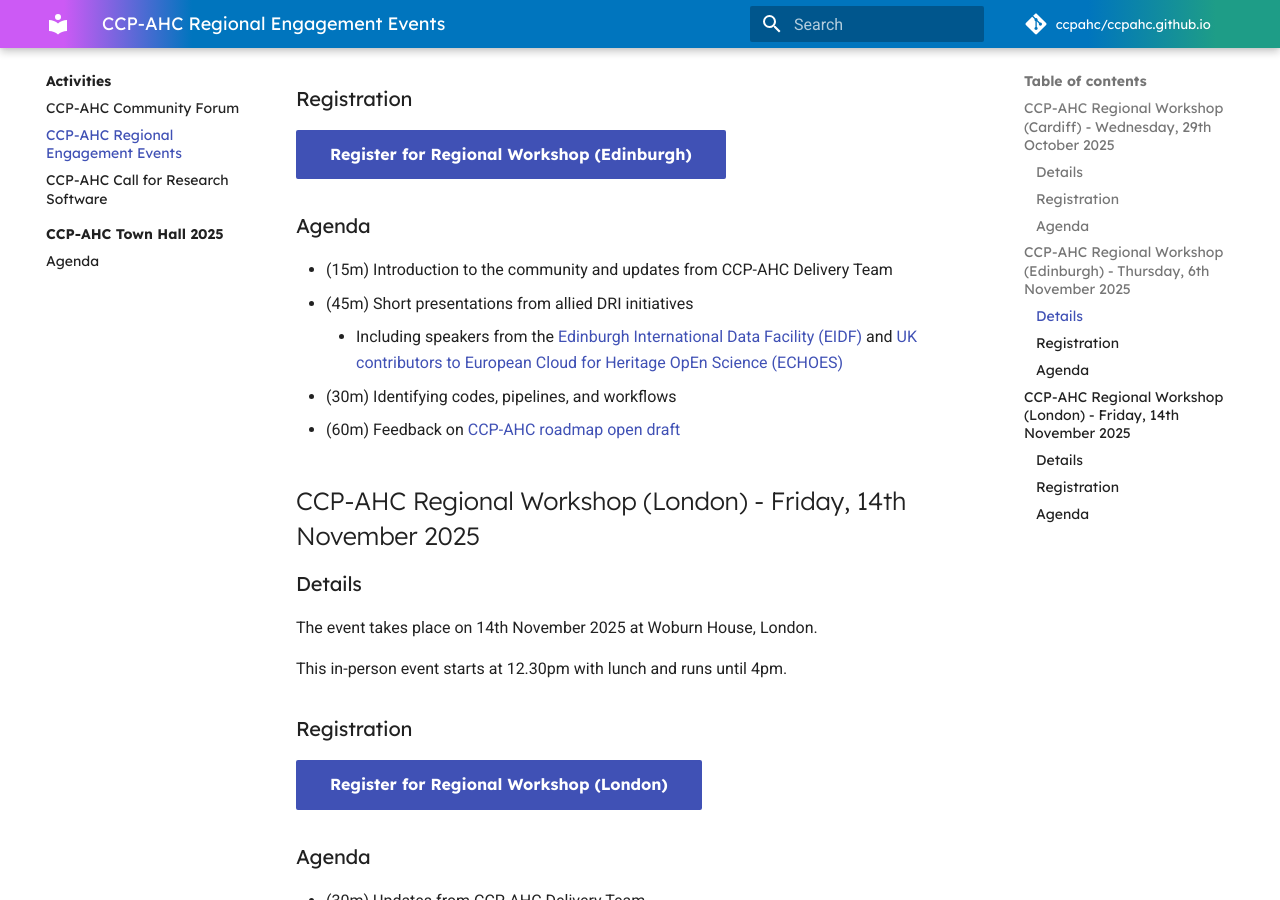
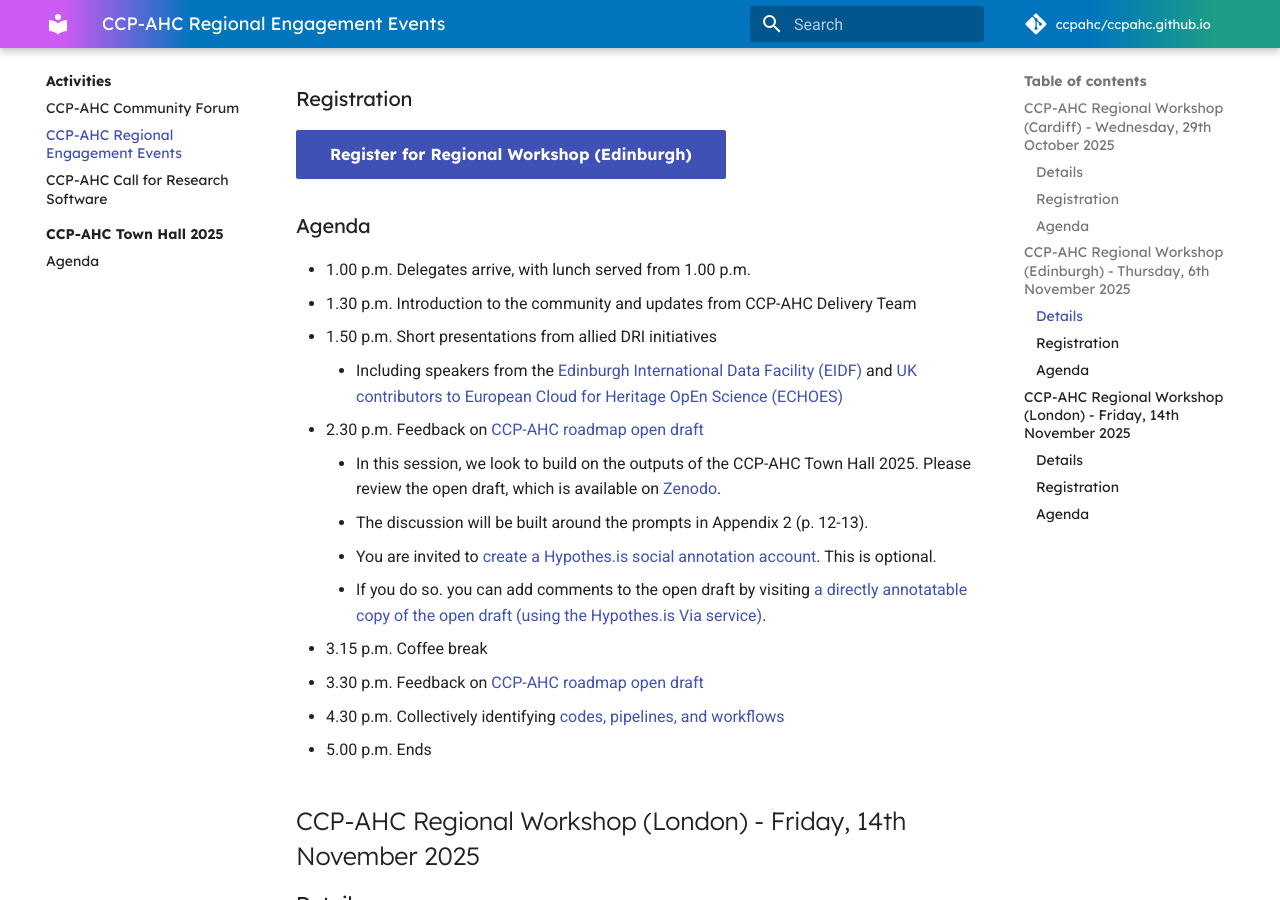
Before and after one commit to ccpahc/ccpahc.github.io, an MkDocs documentation site: the page built from docs/activities/regional-engagement.md, in a window 1280 px wide and 900 px high, scrolled down 1631 px. Built offline with MkDocs 1.6.1 and Material for MkDocs 9.7.7, drawn with Linux system fonts in a browser that asks for light colours; comment, search, counter and statistics services are not loaded.

Commit message:
Revise agenda for CCP-AHC Regional Workshop
Updated the agenda for the CCP-AHC Regional Workshop, including specific timings and session details.

```diff
--- a/docs/activities/regional-engagement.md
+++ b/docs/activities/regional-engagement.md
@@ -47,11 +47,20 @@
 
 ### Agenda
 
-- (15m) Introduction to the community and updates from CCP-AHC Delivery Team
-- (45m) Short presentations from allied DRI initiatives
+- 1.00 p.m. Delegates arrive, with lunch served from 1.00 p.m.
+- 1.30 p.m. Introduction to the community and updates from CCP-AHC Delivery Team
+- 1.50 p.m. Short presentations from allied DRI initiatives
     - Including speakers from the [Edinburgh International Data Facility (EIDF)](https://edinburgh-international-data-facility.ed.ac.uk/) and [UK contributors to European Cloud for Heritage OpEn Science (ECHOES)](https://archaeologydataservice.ac.uk/about/projects/echoes/)
-- (30m) Identifying codes, pipelines, and workflows
-- (60m) Feedback on [CCP-AHC roadmap open draft](https://zenodo.org/records/17099176)
+- 2.30 p.m. Feedback on [CCP-AHC roadmap open draft](https://zenodo.org/records/17099176)
+    - In this session, we look to build on the outputs of the CCP-AHC Town Hall 2025. Please review the open draft, which is available on [Zenodo](https://zenodo.org/records/17099176).
+    - The discussion will be built around the prompts in Appendix 2 (p. 12-13).
+    - You are invited to [create a Hypothes.is social annotation account](https://hypothes.is/signup). This is optional.
+    - If you do so. you can add comments to the open draft by visiting [a directly annotatable copy of the open draft (using the Hypothes.is Via service)](https://via.hypothes.is/https://www.ccpahc.ac.uk/assets/OPEN%20DRAFT%202025-09-11%20-%20CCP-AHC%20Roadmap%20Open%20Draft.pdf).
+
+- 3.15 p.m. Coffee break
+- 3.30 p.m. Feedback on [CCP-AHC roadmap open draft](https://zenodo.org/records/17099176)
+- 4.30 p.m. Collectively identifying [codes, pipelines, and workflows](https://www.ccpahc.ac.uk/activities/codes-eoi/)
+- 5.00 p.m. Ends
 
 ##  CCP-AHC Regional Workshop (London) - Friday, 14th November 2025
 
```
